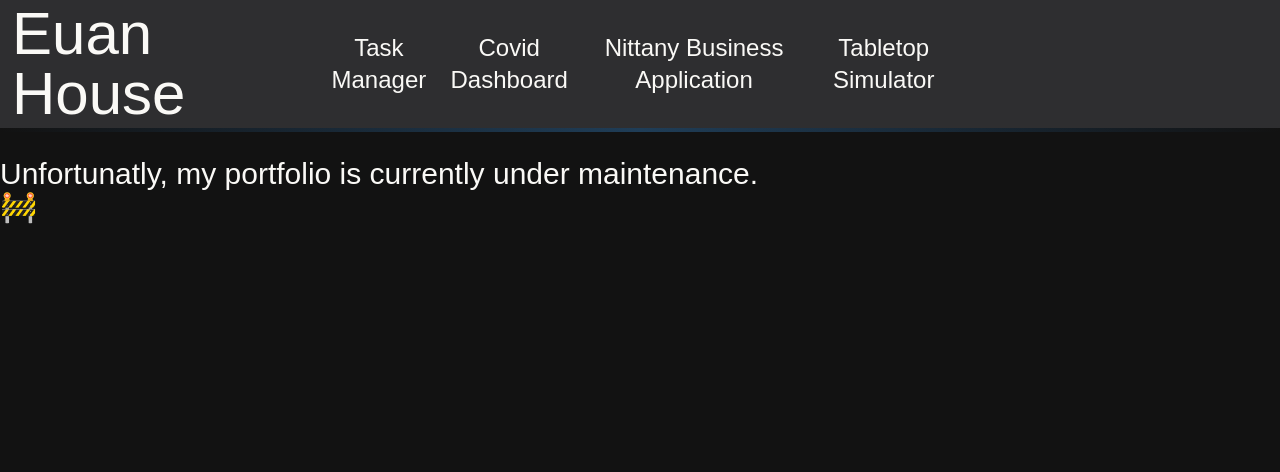
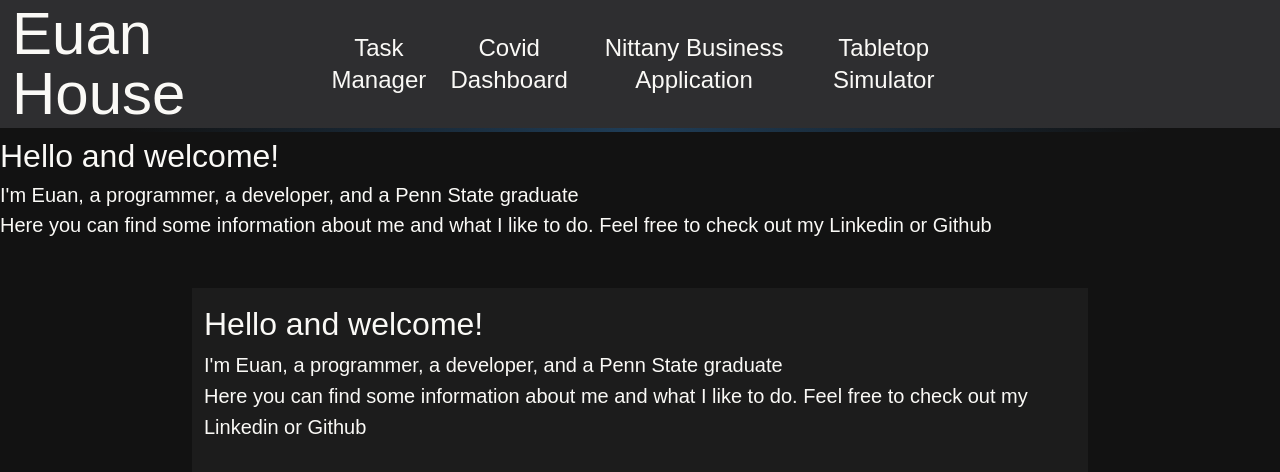
Before and after one commit to ehouse3/ehouse3.github.io, a Next.js app: page / in a window 1280 px wide. Shown: the top 472 px of the page. Built offline with nearby package versions, Linux system fonts and the light colour scheme; some icons are missing.

Commit message:
Foreground and Home Page
Implemented Foreground wrapped in layout
Adjusted LineBreak style
Updated Home page

```diff
--- a/app/globals.css
+++ b/app/globals.css
@@ -1,7 +1,7 @@
 @import "tailwindcss";
 
 :root {
-  --foreground: #312f2f;
+  --foreground: #1c1c1c;
   --background: #121212;
   --navbar: #2e2e30;
 
@@ -30,13 +30,13 @@ body {
 }
 
 h1 {
-  font-size: 30px;
+  font-size: 42px;
 }
 
 h2 {
-  font-size: 24px;
+  font-size: 32px;
 }
 
 p {
-  font-size: 30px;
+  font-size: 20px;
 }
--- a/app/layout.tsx
+++ b/app/layout.tsx
@@ -37,7 +37,7 @@ function Navbar(): ReactNode {
   // TODO:
   // For mobile screens, convert navbar to a horizontal grid, and stack the home, projects, and socials on top of each other instead of horizontal
   return (
-    <header className="mb-6">
+    <header>
       {/* // md:overflow-visible and overflow-auto fixs mobile background cutoff on mobile */}
       <div className="bg-navbar grid-cols-[1fr_2fr_1fr] overflow-auto md:grid md:overflow-visible">
         <div
@@ -89,6 +89,18 @@ function Navbar(): ReactNode {
   );
 }
 
+interface ForeGroundProps {
+  children?: ReactNode;
+}
+/** Foreground component that wraps body and sets max width for content */
+function ForeGround(props: ForeGroundProps) {
+  return (
+    <div className="bg-foreground m-12 mx-auto max-w-4xl flex-1 p-3 text-lg">
+      {props.children}
+    </div>
+  );
+}
+
 export default function RootLayout({
   children,
 }: Readonly<{
@@ -106,9 +118,10 @@ export default function RootLayout({
           href="https://cdn.jsdelivr.net/gh/dheereshag/coloured-icons@1.9.7/app/ci.min.css"
         />
       </head>
-      <body className="bg-background min-h-full">
+      <body className="bg-background flex min-h-screen flex-col">
         <Navbar></Navbar>
         {children}
+        <ForeGround>{children}</ForeGround>
       </body>
     </html>
   );
--- a/app/page.tsx
+++ b/app/page.tsx
@@ -3,13 +3,17 @@ import { LineBreak } from "@/components/components";
 export default function Home() {
   return (
     <div>
-      <h1 className="text-3xl">
-        Unfortunatly, my portfolio is currently under maintenance.
-      </h1>
-      <h1 className="text-5xl">🚧</h1>
-
       <section data-desc="introduction">
-        <div></div>
+        <div>
+          <h2>Hello and welcome!</h2>
+          <p>
+            I&apos;m Euan, a programmer, a developer, and a Penn State graduate
+          </p>
+          <p>
+            Here you can find some information about me and what I like to do.
+            Feel free to check out my Linkedin or Github
+          </p>
+        </div>
       </section>
 
       {/* <LineBreak></LineBreak> */}
--- a/components/components.tsx
+++ b/components/components.tsx
@@ -35,7 +35,7 @@ export function LineBreak(props: LineBreakProps): ReactNode {
   return (
     <div
       data-desc="border-gradient"
-      className={`via-line-break h-1 w-full bg-linear-to-r from-transparent to-transparent ${props.className || ""}`}
+      className={`via-line-break h-1 w-full bg-linear-to-r from-transparent from-10% via-50% to-transparent to-90% ${props.className || ""}`}
     ></div>
   );
 }
```
